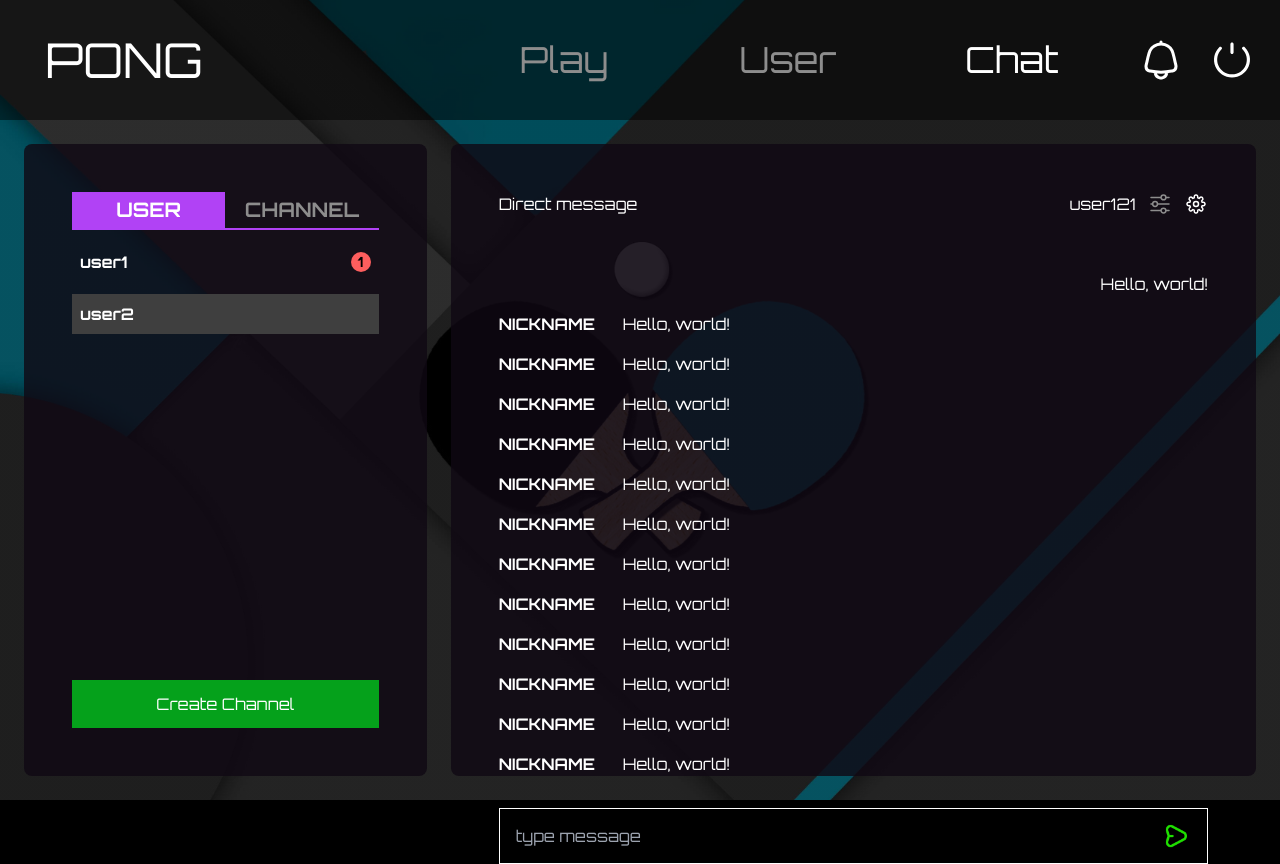
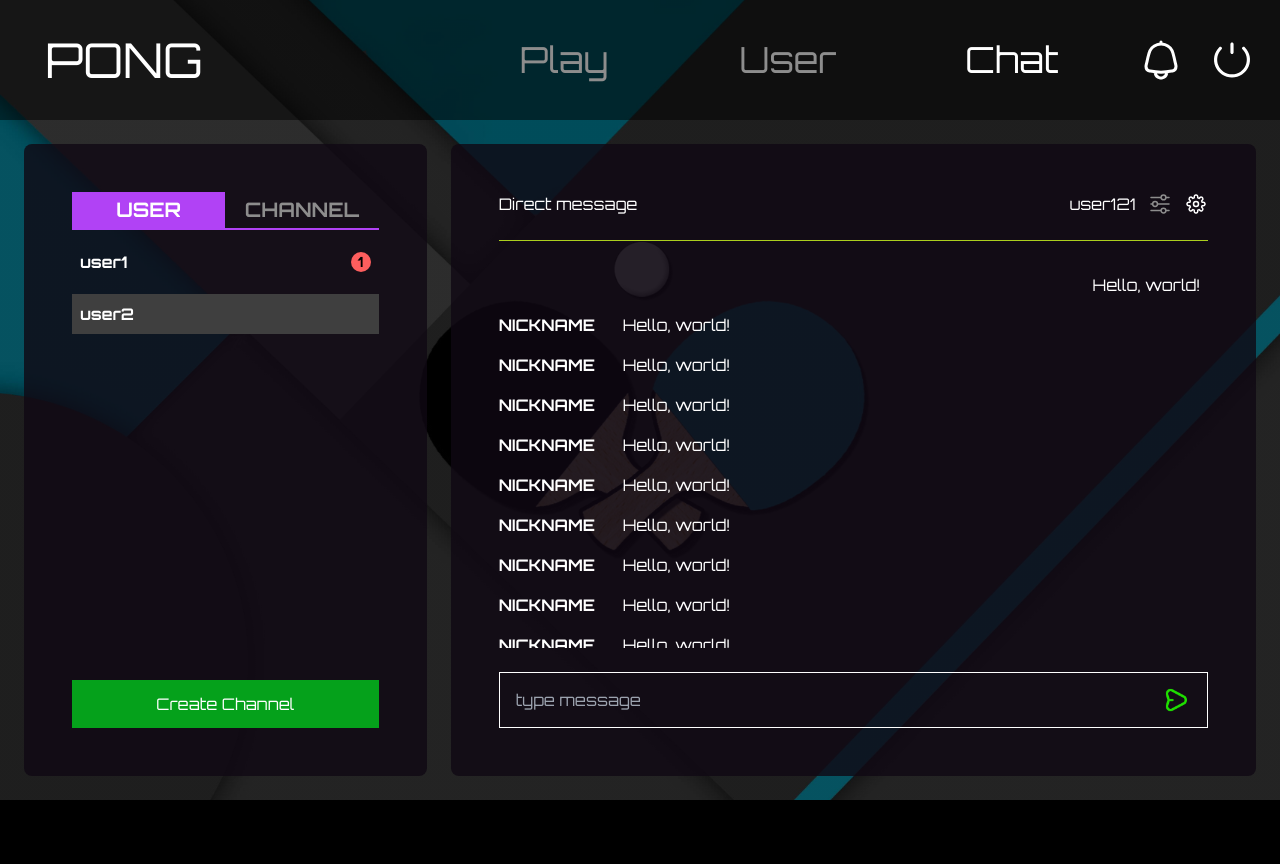
Before and after one commit to ssoyeong-lee/frontend, a Next.js app: page /chat in a window 1280 px wide. After the commit the page ends 800 px from the top, so only its background shows below. Built offline with nearby package versions, Linux system fonts and the light colour scheme.

Commit message:
FIX: chatDisplay 에 스크롤 적용

```diff
--- a/src/components/chat/ChatDisplay.tsx
+++ b/src/components/chat/ChatDisplay.tsx
@@ -1,5 +1,6 @@
 import { useUserControl } from "@/hooks/useUserControl";
 import FlexBox from "@/layouts/FlexBox";
+import ScrollBox from "@/layouts/ScrollBox";
 
 function MyChat() {
   return (
@@ -37,6 +38,7 @@ function OtherChat() {
 
 export default function ChatDisplay() {
   return (
+    <ScrollBox>
       <FlexBox direction="col" className="w-full h-full">
         <MyChat />
         <OtherChat />
@@ -52,5 +54,6 @@ export default function ChatDisplay() {
         <OtherChat />
         <OtherChat />
       </FlexBox>
+    </ScrollBox>
   );
 }
```
Lines whose indentation alone changed are shown as unchanged.
